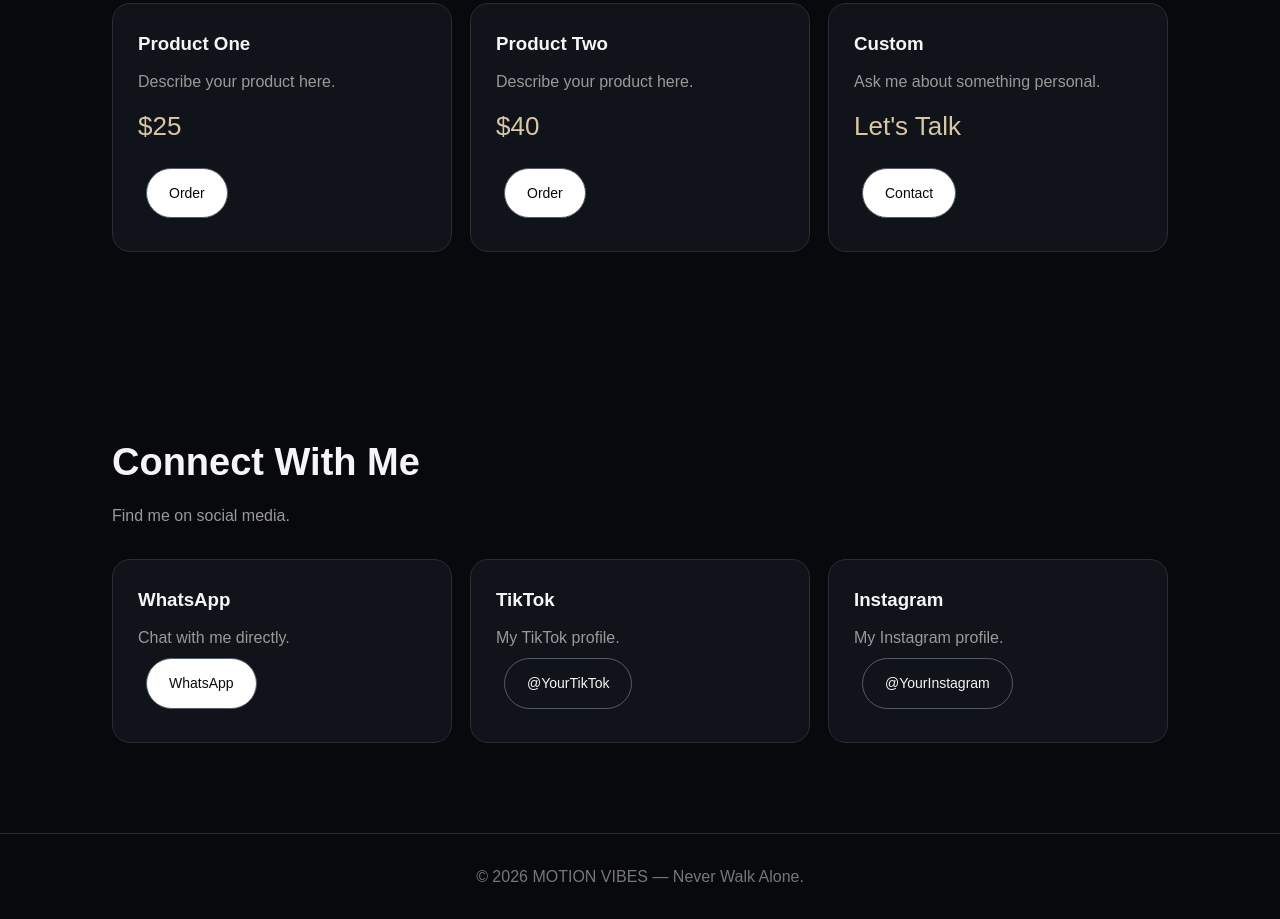
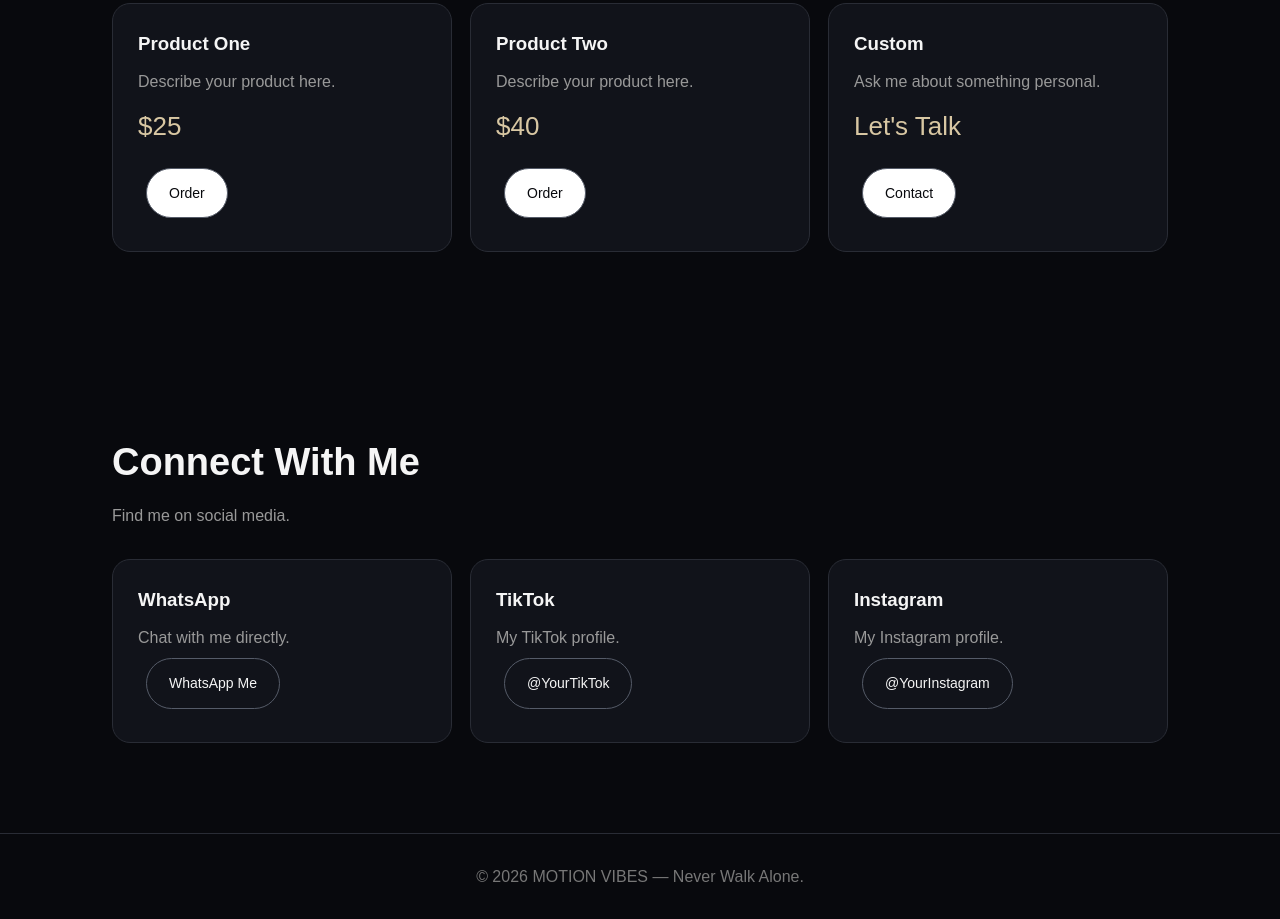
Before and after one commit to Sserwano/Sserwano.github.io, a plain HTML site: page index.html in a window 1280 px wide. Shown: the part 2354-3273 px from the top of the page. Drawn offline with Linux system fonts and the light colour scheme.

Commit message:
Update index.html

```diff
--- a/index.html
+++ b/index.html
@@ -1,6 +1,6 @@
 <!DOCTYPE html>
 <html lang="en">
-<head>
+<head><link rel="stylesheet" href="https://cdnjs.cloudflare.com/ajax/libs/font-awesome/6.5.2/css/all.min.css">
 <meta charset="UTF-8">
 <meta name="viewport" content="width=device-width, initial-scale=1.0">
 <title>MOTION VIBES — Never Walk Alone</title>
@@ -449,10 +449,10 @@
       <h3>WhatsApp</h3>
       <p>Chat with me directly.</p>
 
-      <a class="btn primary"
-         href="https://wa.me/256745058661"
-         target="_blank">
-         WhatsApp
+      <a class="btn"
+href="https://wa.me/256745058661"
+target="_blank">
+WhatsApp Me
       </a>
     </div>
 
```
